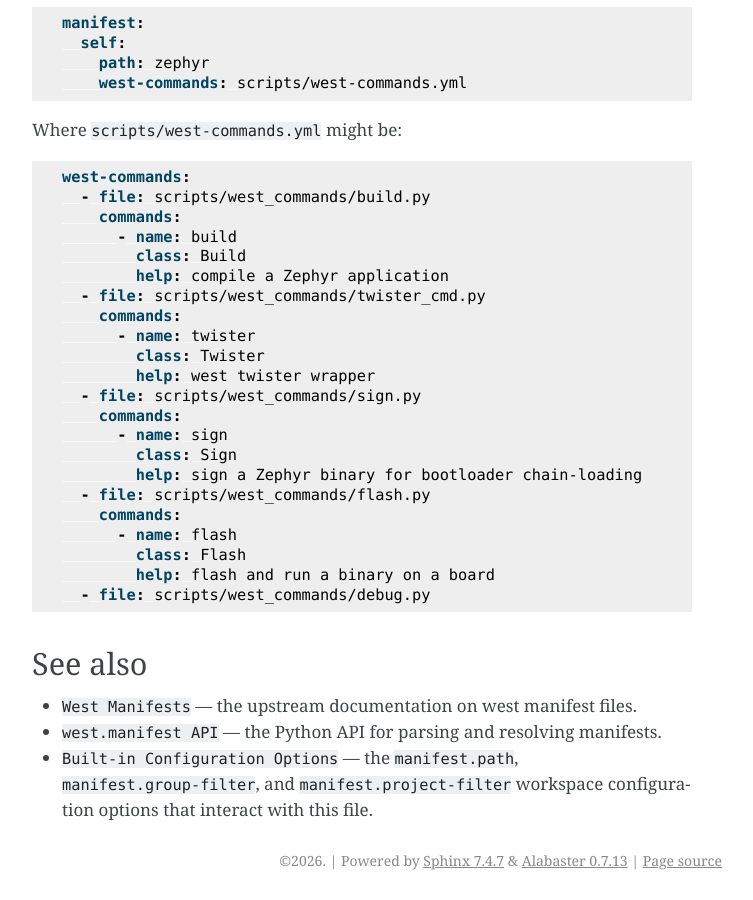
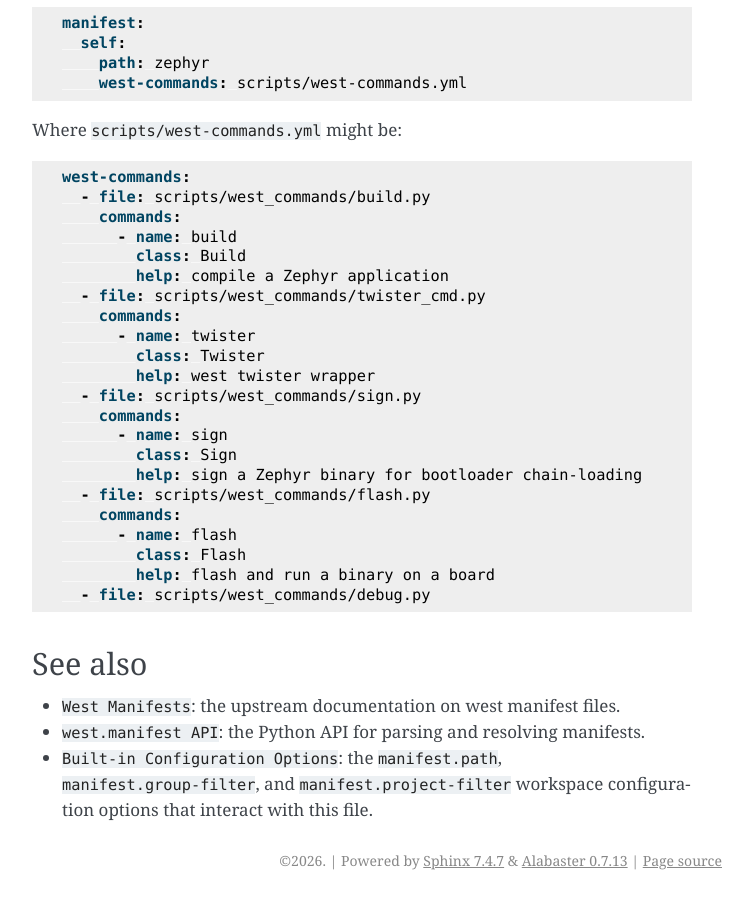
Before and after one commit to canonical/zephyr-lts-docs, a Sphinx documentation site: the page built from docs/reference/west-manifest.rst, in a window 1280 px wide and 900 px high, scrolled down 5903 px. Shown: the whole window, without its empty margins (388-1141 px from the left). Built offline with Sphinx 7.4.7, drawn with Linux system fonts in a browser that asks for light colours; the version number could not be read and is left out; cross-references to code outside the pages are shown as plain code.

```diff
--- a/docs/reference/west-manifest.rst
+++ b/docs/reference/west-manifest.rst
@@ -353,11 +353,11 @@ Where ``scripts/west-commands.yml`` might be:
 See also
 --------
 
-* :zephyr-docs:`West Manifests <develop/west/manifest.html>` — the upstream
+* :zephyr-docs:`West Manifests <develop/west/manifest.html>`: the upstream
   documentation on west manifest files.
-* :zephyr-docs:`west.manifest API  <develop/west/west-apis.html#module-west.manifest>` —
+* :zephyr-docs:`west.manifest API  <develop/west/west-apis.html#module-west.manifest>`:
   the Python API for parsing and resolving manifests.
-* :zephyr-docs:`Built-in Configuration Options  <develop/west/config.html#west-config-index>` —
+* :zephyr-docs:`Built-in Configuration Options  <develop/west/config.html#west-config-index>`:
   the ``manifest.path``, ``manifest.group-filter``, and
   ``manifest.project-filter`` workspace configuration options that
   interact with this file.
```
